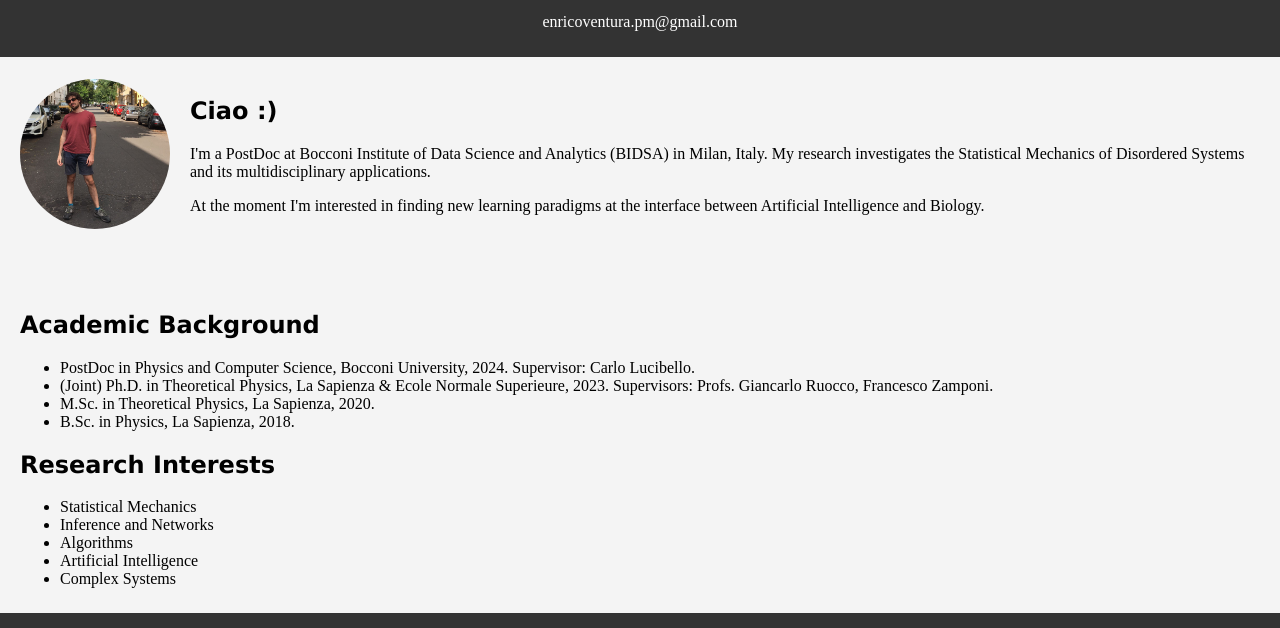
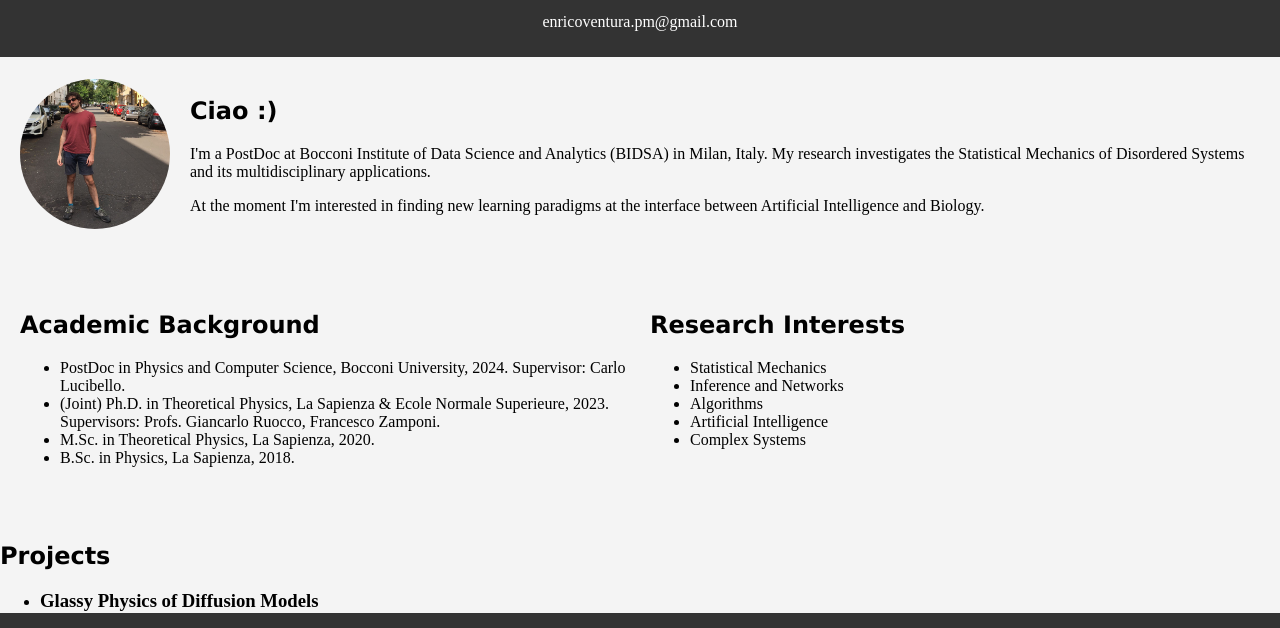
Before and after one commit to EnriVentura/EnriVentura.github.io, a plain HTML site: page index.html in a window 1280 px wide. Shown: the part 117-745 px from the top of the page. Drawn offline with Linux system fonts and the light colour scheme.

Commit message:
Update styles.css

```diff
--- a/styles.css
+++ b/styles.css
@@ -35,6 +35,22 @@ h2 {
     align-items: center;
 }
 
+.flex-container {
+    display: flex;
+    justify-content: space-between; /* Adjusts the spacing between the sections */
+    gap: 20px; /* Adds space between the sections */
+}
+
+.section {
+    flex: 1; /* Allows the sections to take equal space */
+    margin-bottom: 20px; /* Adjusts space below the sections */
+}
+
+/* If you want to ensure that the sections don't shrink too much */
+#background, #research {
+    flex: 1 1 0;
+}
+
 .profile-image {
     width: 150px;
     height: 150px;
```
